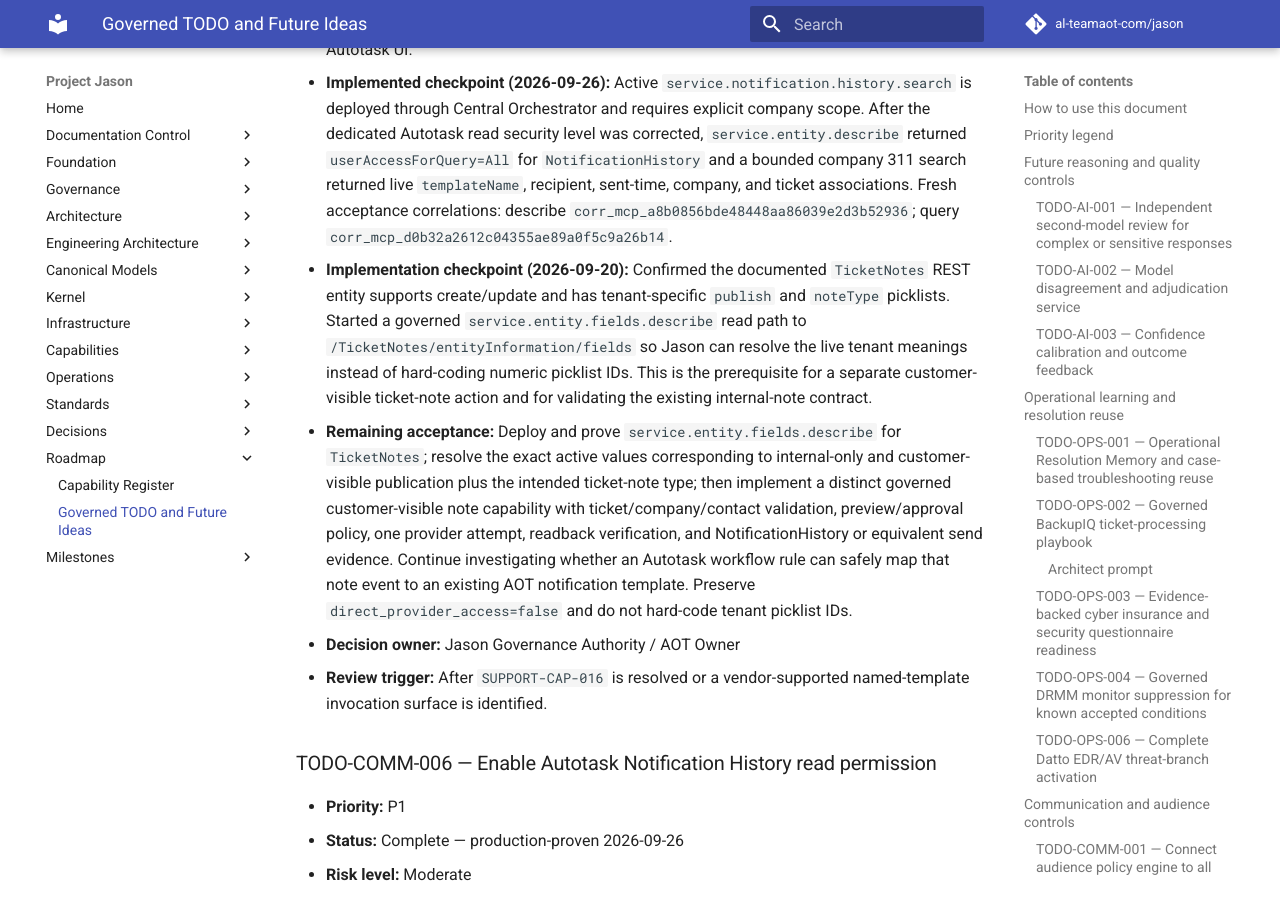
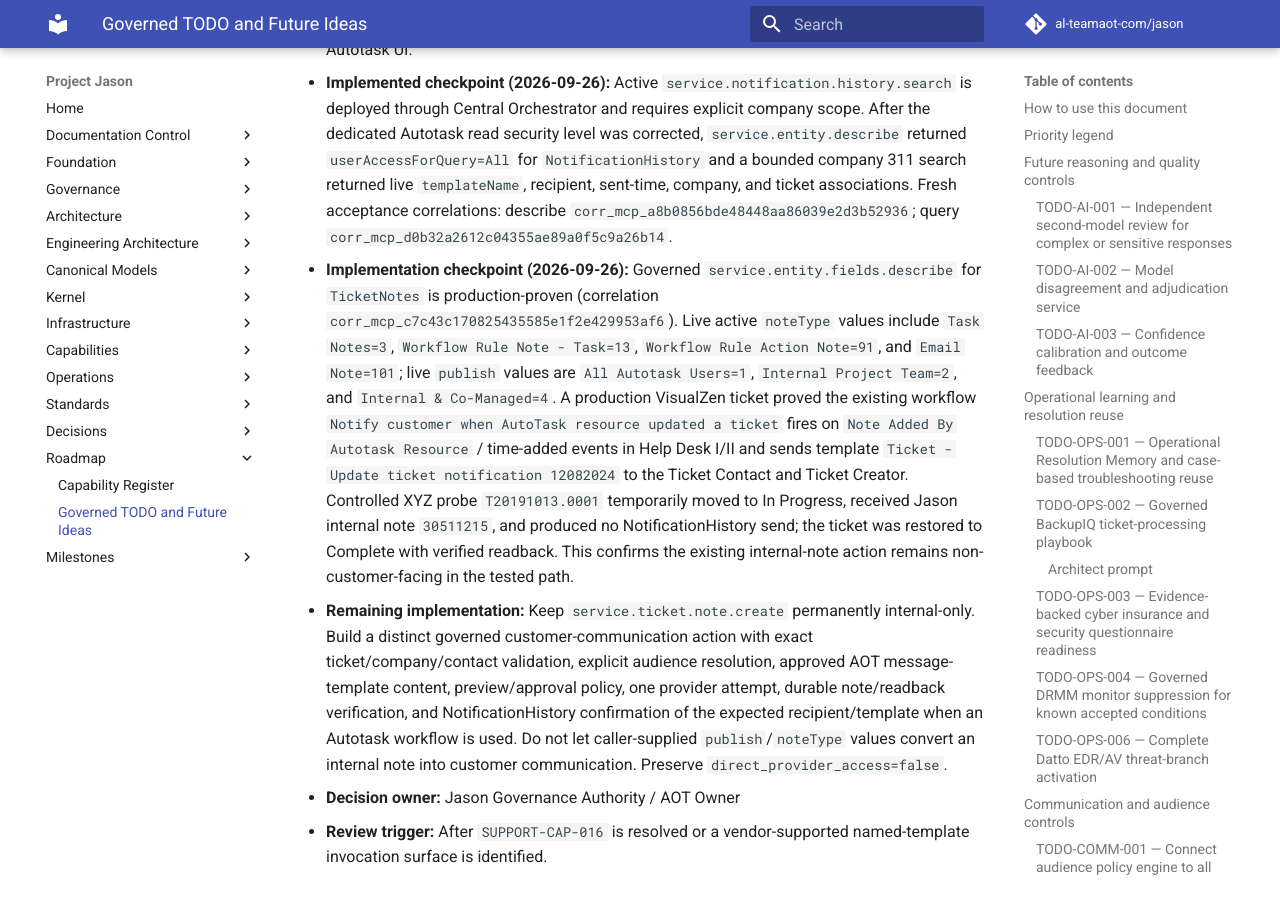
Before and after one commit to al-teamaot-com/jason, an MkDocs documentation site: the page built from docs/roadmaps/Project-Jason-TODO-and-Future-Ideas.md, in a window 1280 px wide and 900 px high, scrolled down 50526 px. Built offline with MkDocs 1.6.1 and Material for MkDocs 9.7.7, drawn with Linux system fonts in a browser that asks for light colours; comment, search, counter and statistics services are not loaded.

Commit message:
Document client communication acceptance findings

```diff
--- a/docs/roadmaps/Project-Jason-TODO-and-Future-Ideas.md
+++ b/docs/roadmaps/Project-Jason-TODO-and-Future-Ideas.md
@@ -1171,8 +1171,8 @@
 - **Idea:** Let Jason discover AOT-approved Autotask notification templates and use them for governed end-user ticket communications with exact ticket/company/contact audience validation, preview, approval policy, send evidence, and post-send verification.
 - **Provider constraint:** Autotask documents `NotificationHistory` as query-only and exposes `templateName`, but does not document Notification Templates as a queryable/executable REST resource or a named-template send operation. Jason must not scrape/private-call the Autotask UI.
 - **Implemented checkpoint (2026-09-26):** Active `service.notification.history.search` is deployed through Central Orchestrator and requires explicit company scope. After the dedicated Autotask read security level was corrected, `service.entity.describe` returned `userAccessForQuery=All` for `NotificationHistory` and a bounded company 311 search returned live `templateName`, recipient, sent-time, company, and ticket associations. Fresh acceptance correlations: describe `corr_mcp_a8b0856bde48448aa86039e2d3b52936`; query `corr_mcp_d0b32a2612c04355ae89a0f5c9a26b14`.
-- **Implementation checkpoint (2026-09-20):** Confirmed the documented `TicketNotes` REST entity supports create/update and has tenant-specific `publish` and `noteType` picklists. Started a governed `service.entity.fields.describe` read path to `/TicketNotes/entityInformation/fields` so Jason can resolve the live tenant meanings instead of hard-coding numeric picklist IDs. This is the prerequisite for a separate customer-visible ticket-note action and for validating the existing internal-note contract.
-- **Remaining acceptance:** Deploy and prove `service.entity.fields.describe` for `TicketNotes`; resolve the exact active values corresponding to internal-only and customer-visible publication plus the intended ticket-note type; then implement a distinct governed customer-visible note capability with ticket/company/contact validation, preview/approval policy, one provider attempt, readback verification, and NotificationHistory or equivalent send evidence. Continue investigating whether an Autotask workflow rule can safely map that note event to an existing AOT notification template. Preserve `direct_provider_access=false` and do not hard-code tenant picklist IDs.
+- **Implementation checkpoint (2026-09-26):** Governed `service.entity.fields.describe` for `TicketNotes` is production-proven (correlation `corr_mcp_c7c43c170825435585e1f2e429953af6`). Live active `noteType` values include `Task Notes=3`, `Workflow Rule Note - Task=13`, `Workflow Rule Action Note=91`, and `Email Note=101`; live `publish` values are `All Autotask Users=1`, `Internal Project Team=2`, and `Internal & Co-Managed=4`. A production VisualZen ticket proved the existing workflow `Notify customer when AutoTask resource updated a ticket` fires on `Note Added By Autotask Resource` / time-added events in Help Desk I/II and sends template `Ticket - Update ticket notification 12082024` to the Ticket Contact and Ticket Creator. Controlled XYZ probe `T20191013.0001` temporarily moved to In Progress, received Jason internal note `30511215`, and produced no NotificationHistory send; the ticket was restored to Complete with verified readback. This confirms the existing internal-note action remains non-customer-facing in the tested path.
+- **Remaining implementation:** Keep `service.ticket.note.create` permanently internal-only. Build a distinct governed customer-communication action with exact ticket/company/contact validation, explicit audience resolution, approved AOT message-template content, preview/approval policy, one provider attempt, durable note/readback verification, and NotificationHistory confirmation of the expected recipient/template when an Autotask workflow is used. Do not let caller-supplied `publish`/`noteType` values convert an internal note into customer communication. Preserve `direct_provider_access=false`.
 - **Decision owner:** Jason Governance Authority / AOT Owner
 - **Review trigger:** After `SUPPORT-CAP-016` is resolved or a vendor-supported named-template invocation surface is identified.
 
```
